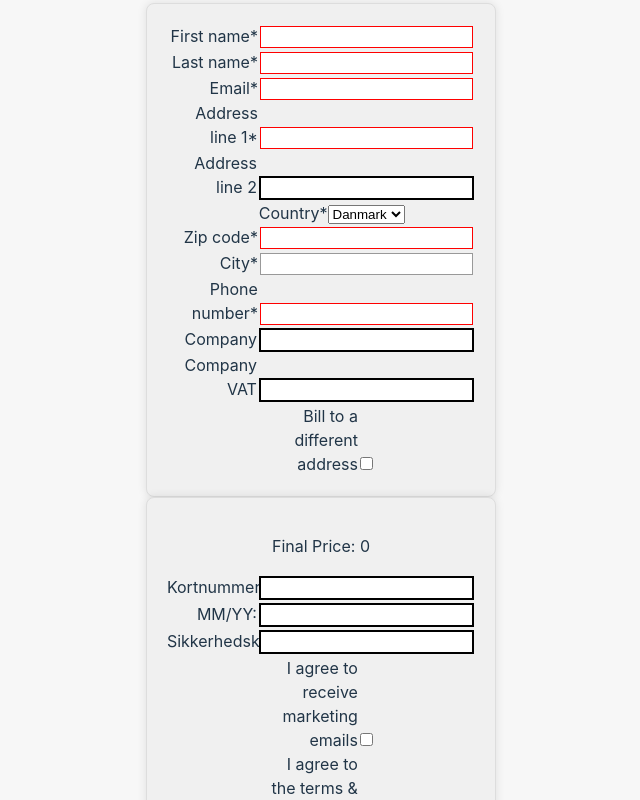
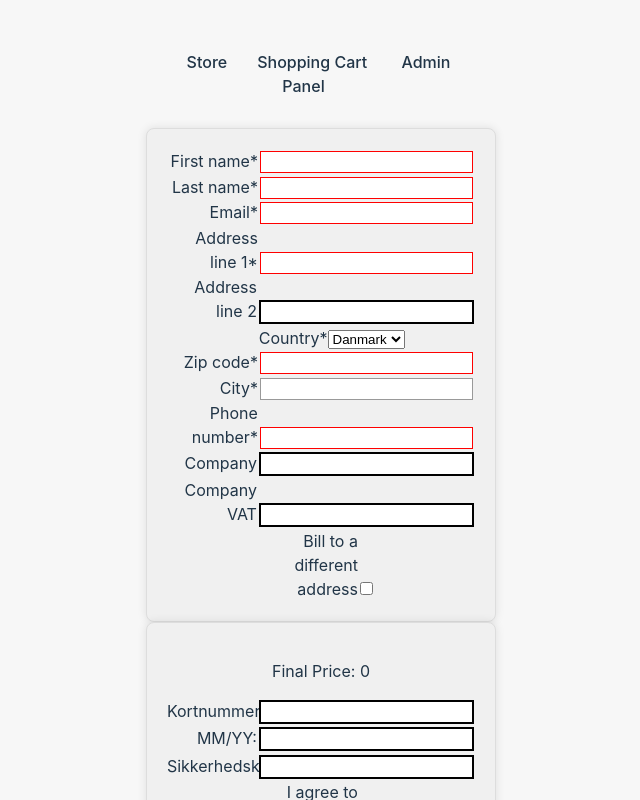
Before and after one commit to SiGoldbach/FrontendWebShop9, a React (Vite) app: page /checkout in a window 1280 px wide. Shown: the top 800 px of the page, without its empty margins (329-969 px from the left). Built offline with nearby package versions, Linux system fonts and the light colour scheme; no server answers.

Commit message:
hot-fixed body problem

```diff
--- a/src/Pages/index.css
+++ b/src/Pages/index.css
@@ -39,8 +39,7 @@ body {
   justify-content: center;
   align-items: center;
   margin: 0;
-  padding: 0;
-  height: 100vh;
+  min-height: 100vh;
   color: var(--text-primary-colorcolor);
   background-color: var(--background-color);
 }
```
